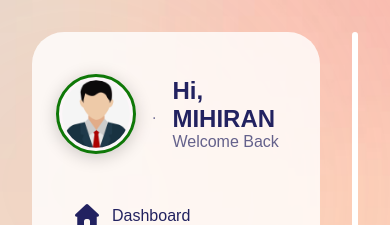
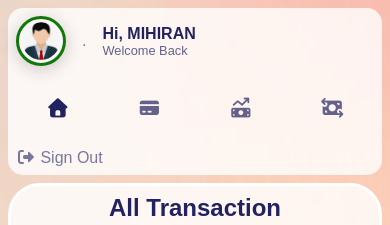
Before and after one commit to Maheeshamihiran/myexpensetracker, a React (Create React App) app in the folder frontend/: page / in a window 390 px wide. Shown: the top 225 px of the page. Built offline with nearby package versions, Linux system fonts and the light colour scheme; no server answers.

Commit message:
responsive the site

```diff
--- a/frontend/src/Components/Dashboard/Dashboard.js
+++ b/frontend/src/Components/Dashboard/Dashboard.js
@@ -171,7 +171,109 @@ h1{
 
 
         }
+    }
 
+    /* Desktop (1200px+) */
+    @media (min-width: 1200px) {
+        .stats-con {
+            grid-template-columns: repeat(5, 1fr);
+            gap: 2rem;
+        }
+    }
+
+    /* Laptop (992px - 1199px) */
+    @media (max-width: 1199px) and (min-width: 992px) {
+        .stats-con {
+            grid-template-columns: repeat(3, 1fr);
+            gap: 1.5rem;
+
+            .chart-con {
+                grid-column: 1/3;
+                height: 350px;
+            }
+
+            .history-con {
+                grid-column: 3;
+            }
+        }
+    }
+
+    /* Tablet (768px - 991px) */
+    @media (max-width: 991px) and (min-width: 768px) {
+        .stats-con {
+            grid-template-columns: 1fr;
+
+            .chart-con {
+                grid-column: 1;
+
+                .amount-con {
+                    grid-template-columns: repeat(3, 1fr);
+
+                    .balance {
+                        grid-column: span 1;
+                    }
+                }
+            }
+
+            .history-con {
+                grid-column: 1;
+            }
+        }
+    }
+
+    @media (max-width: 768px) {
+        .stats-con {
+            padding: 1rem 0;
+            gap: 1rem;
+
+            .chart-con {
+                height: 300px;
+
+                .amount-con {
+                    grid-template-columns: 1fr;
+                    gap: 0.5rem;
+                    margin-top: 1rem;
+
+                    .income, .expense, .balance {
+                        grid-column: span 1;
+                        padding: 0.5rem;
+
+                        p {
+                            font-size: 1.5rem;
+                        }
+                    }
+
+                    .balance p {
+                        font-size: 2rem;
+                    }
+                }
+            }
+        }
+
+        h1 {
+            font-size: 1.5rem;
+            text-align: center;
+        }
+    }
+
+    @media (max-width: 480px) {
+        .stats-con {
+            .chart-con {
+                height: 250px;
+
+                .amount-con {
+                    .income, .expense, .balance {
+                        p {
+                            font-size: 1.2rem;
+                        }
+                    }
+
+                    .balance p {
+                        font-size: 1.5rem;
+                    }
+                }
+            }
+        }
     }
 `;
 
--- a/frontend/src/Components/Expenses/ExpenseForm.js
+++ b/frontend/src/Components/Expenses/ExpenseForm.js
@@ -82,7 +82,7 @@ function  ExpenseForm() {
     <select required value={category} name="category" id="category" onChange={handleInput('category')}>
     <option value="" disabled >Select Option</option>
     <option value="education">Education</option>
-    <option value="maintains">Vehicle Maintains</option>
+    <option value="maintains">Bills</option>
     <option value="groceries">Grocerie</option>
     <option value="health">Health</option>
     <option value="subscriptions">Subscriptions</option>
--- a/frontend/src/Components/Expenses/Expenses.js
+++ b/frontend/src/Components/Expenses/Expenses.js
@@ -90,9 +90,39 @@ const ExpenseStyled= styled.div`
     gap: 1rem;
     .incomes {
       flex: 1;
+    }
+  }
 
+  /* Tablet and small laptop (1024px and below) */
+  @media (max-width: 1024px) {
+    .income-content {
+      padding: 1rem;
+      flex-direction: column;
+      gap: 1.5rem;
     }
 
+    .form-container {
+      width: 100%;
+      max-width: 500px;
+      margin: 0 auto;
+    }
+
+    .incomes {
+      width: 100%;
+    }
+  }
+
+  @media (max-width: 768px) {
+    .total-income {
+      font-size: 1.5rem;
+      padding: 0.5rem;
+      margin: 0.5rem 0;
+
+      span {
+        font-size: 1.5rem;
+      }
+    }
+  }
 `;
 
 export default Expenses;
--- a/frontend/src/Components/Form/Form.js
+++ b/frontend/src/Components/Form/Form.js
@@ -215,8 +215,12 @@ input, select, textarea {
         }
     }
     .submit-btn {
+        display: flex;
+        gap: 1rem;
+
         button {
             box-shadow: 0 2px 5px rgba(0, 0, 0, 0.1);
+            flex: 1;
 
             &:hover {
                 background:var(--color-green);
@@ -224,7 +228,47 @@ input, select, textarea {
         }
     }
 
+    /* Desktop (1200px+) */
+    @media (min-width: 1200px) {
+        gap: 1rem;
+    }
 
+    /* Laptop (992px - 1199px) */
+    @media (max-width: 1199px) and (min-width: 992px) {
+        gap: 0.8rem;
+    }
 
+    /* Tablet (768px - 991px) */
+    @media (max-width: 991px) and (min-width: 768px) {
+        gap: 0.8rem;
+
+        .submit-btn {
+            flex-direction: column;
+
+            button {
+                width: 100%;
+            }
+        }
+    }
+
+    /* Mobile (767px and below) */
+    @media (max-width: 767px) {
+        gap: 0.5rem;
+
+        input, select, textarea {
+            padding: 0.75rem;
+            font-size: 0.9rem;
+        }
+
+        .submit-btn {
+            flex-direction: column;
+            gap: 0.5rem;
+
+            button {
+                width: 100%;
+                padding: 0.75rem 1rem;
+            }
+        }
+    }
 `;
 export default Form;
--- a/frontend/src/Components/History/History.js
+++ b/frontend/src/Components/History/History.js
@@ -1,7 +1,7 @@
 import React from 'react'
 import { styled } from 'styled-components'
 import { useGlobalContext } from '../../context/globalContext';
-import { dateFormat } from '../../utilis/dateFormat';
+
 
 function History() {
    const {tranacctionHistory}=useGlobalContext();
@@ -49,28 +49,34 @@ const HistoryStyled = styled.div`
 display: flex;
 flex-direction: column;
 background: #d5edd6ff;
-border :2px solid #FFFFFF
+border: 2px solid #FFFFFF;
 box-shadow: 0px 1px 15px rgba(0, 0, 0, 0.06);
 padding: 1rem;
 border-radius: 20px;
+gap: 1rem;
 
-gap: 1rem;
 .history-item{
     background: #FCF6F9;
-    border :2px solid #FFFFFF
+    border: 2px solid #FFFFFF;
     box-shadow: 0px 1px 15px rgba(0, 0, 0, 0.06);
-    font-color: #222260;
+    color: #222260;
     padding: 1rem;
     border-radius: 20px;
     display: flex;
     justify-content: space-between;
     align-items: center;
-
 }
 
+@media (max-width: 768px) {
+    padding: 0.5rem;
 
-
-
+    .history-item {
+        padding: 0.5rem;
+        flex-direction: column;
+        gap: 0.5rem;
+        text-align: center;
+    }
+}
 `;
 
 export default History
--- a/frontend/src/Components/Income/Income.js
+++ b/frontend/src/Components/Income/Income.js
@@ -90,9 +90,39 @@ const IncomeStyled = styled.div`
     gap: 1rem;
     .incomes {
       flex: 1;
+    }
+  }
 
+  /* Tablet and small laptop (1024px and below) */
+  @media (max-width: 1024px) {
+    .income-content {
+      padding: 1rem;
+      flex-direction: column;
+      gap: 1.5rem;
     }
 
+    .form-container {
+      width: 100%;
+      max-width: 500px;
+      margin: 0 auto;
+    }
+
+    .incomes {
+      width: 100%;
+    }
+  }
+
+  @media (max-width: 768px) {
+    .total-income {
+      font-size: 1.5rem;
+      padding: 0.5rem;
+      margin: 0.5rem 0;
+
+      span {
+        font-size: 1.5rem;
+      }
+    }
+  }
 `;
 
 export default Income;
--- a/frontend/src/Components/IncomeItem/IncomeItem.js
+++ b/frontend/src/Components/IncomeItem/IncomeItem.js
@@ -185,5 +185,29 @@ import { dateFormat } from '../../utilis/dateFormat';
             }
         }
     }
+
+    @media (max-width: 768px) {
+        flex-direction: column;
+        text-align: center;
+
+        .icon {
+            width: 50px;
+            height: 50px;
+            i {
+                font-size: 2rem;
+            }
+        }
+
+        .content {
+            .inner-content {
+                flex-direction: column;
+                gap: 1rem;
+
+                .btn-con {
+                    justify-content: center;
+                }
+            }
+        }
+    }
 `;
 export default IncomeItem;
--- a/frontend/src/Components/Navigation/Navigation.js
+++ b/frontend/src/Components/Navigation/Navigation.js
@@ -123,5 +123,101 @@ const NavStyled = styled.nav`
             }
     }
 
+    /* Desktop (1200px+) */
+    @media (min-width: 1200px) {
+      width: 374px;
+      padding: 2rem 1.5rem;
+    }
+
+    /* Laptop (992px - 1199px) */
+    @media (max-width: 1199px) and (min-width: 992px) {
+      width: 300px;
+      padding: 1.5rem 1rem;
+    }
+
+    /* Tablet and small laptop (1024px and below) */
+    @media (max-width: 1024px) {
+      width: 100%;
+      height: auto;
+      flex-direction: row;
+      padding: 1rem;
+      border-radius: 20px;
+
+      .user-con {
+        flex: 0 0 auto;
+      }
+
+      .menu-items {
+        flex-direction: row;
+        justify-content: center;
+        gap: 1rem;
+
+        li {
+          grid-template-columns: auto;
+          text-align: center;
+
+          span {
+            display: none;
+          }
+        }
+      }
+    }
+
+    /* Tablet (768px - 991px) */
+    @media (max-width: 991px) and (min-width: 768px) {
+      width: 100%;
+      height: auto;
+      flex-direction: row;
+      padding: 1rem;
+      border-radius: 20px;
+    }
+
+    /* Mobile (767px and below) */
+    @media (max-width: 767px) {
+      width: 100%;
+      height: auto;
+      flex-direction: column;
+      padding: 0.5rem;
+      border-radius: 15px;
+      gap: 1rem;
+
+      .user-con {
+        height: auto;
+
+        img {
+          width: 50px;
+          height: 50px;
+        }
+
+        h2 {
+          font-size: 1rem;
+        }
+
+        p {
+          font-size: 0.8rem;
+        }
+      }
+
+      .menu-items {
+        flex-direction: row;
+        justify-content: space-around;
+        gap: 0.5rem;
+
+        li {
+          grid-template-columns: auto;
+          text-align: center;
+          padding: 0.5rem;
+
+          span {
+            display: none;
+          }
+
+          i {
+            font-size: 1.2rem;
+          }
+        }
+      }
+    }
+
 `;
 export default Navigation;
--- a/frontend/src/styles/Layouts.js
+++ b/frontend/src/styles/Layouts.js
@@ -6,10 +6,61 @@ height: 100%;
 display: flex;
 gap: 2rem;
 
+/* Desktop (1200px+) */
+@media (min-width: 1200px) {
+  padding: 2rem;
+  gap: 2rem;
+}
+
+/* Laptop (992px - 1199px) */
+@media (max-width: 1199px) and (min-width: 992px) {
+  padding: 1.5rem;
+  gap: 1.5rem;
+}
+
+/* Tablet and small laptop (1024px and below) */
+@media (max-width: 1024px) {
+  padding: 1rem;
+  gap: 1rem;
+  flex-direction: column;
+}
+
+/* Tablet (768px - 991px) */
+@media (max-width: 991px) and (min-width: 768px) {
+  padding: 1rem;
+  gap: 1rem;
+  flex-direction: column;
+}
+
+/* Mobile (767px and below) */
+@media (max-width: 767px) {
+  padding: 0.5rem;
+  gap: 0.5rem;
+  flex-direction: column;
+}
 `;
-
 
 export const InnerLayout = styled.div`
 padding: 2rem 1.5rem;
 width: 100%;
+
+/* Desktop (1200px+) */
+@media (min-width: 1200px) {
+  padding: 2rem 1.5rem;
+}
+
+/* Laptop (992px - 1199px) */
+@media (max-width: 1199px) and (min-width: 992px) {
+  padding: 1.5rem 1rem;
+}
+
+/* Tablet (768px - 991px) */
+@media (max-width: 991px) and (min-width: 768px) {
+  padding: 1rem 0.5rem;
+}
+
+/* Mobile (767px and below) */
+@media (max-width: 767px) {
+  padding: 0.5rem 0.25rem;
+}
 `;
```
